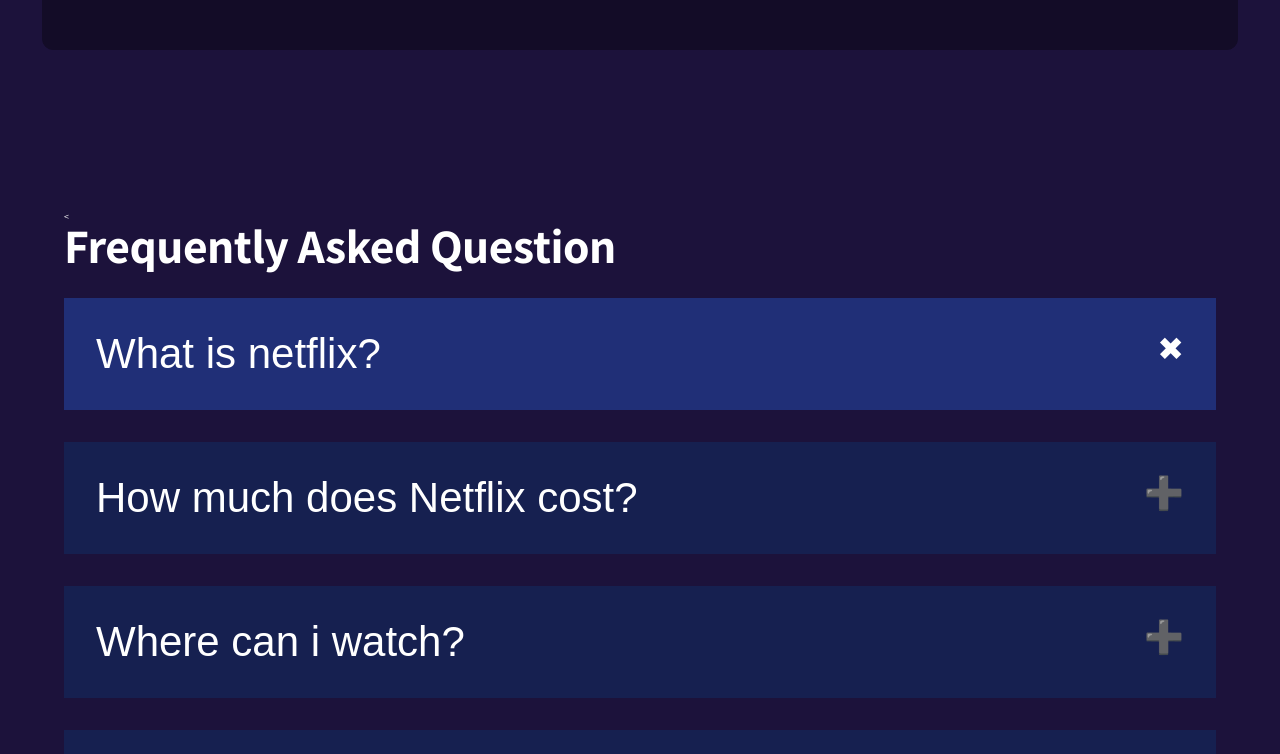
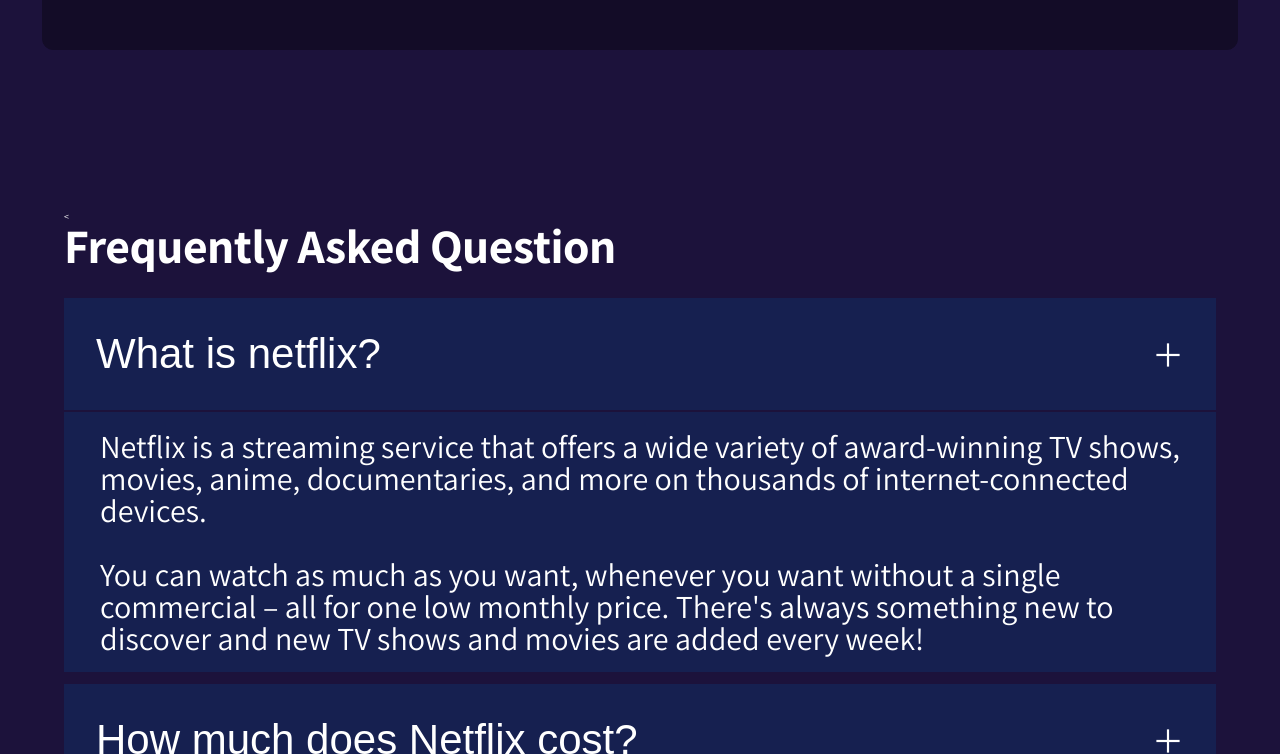
Before and after one commit to samikshyasigdel/netflix, a plain HTML site: page index.html in a window 1280 px wide. Both pictures are taken after a click on the button "What is netflix?". Shown: the part 2544-3298 px from the top of the page. Drawn offline with nearby package versions, Linux system fonts and the light colour scheme; some packages are replaced by stand-ins of ours; a script that the page names is missing.

Commit message:
initial commit

```diff
--- a/css/style.css
+++ b/css/style.css
@@ -242,8 +242,9 @@
   padding-bottom: 0;
   /* margin: 4.8rem; */
 }
-
-/* Style the button that is used to open and close the collapsible content */
+.question-wrapper {
+  margin-bottom: 1.2rem;
+}
 .collapsible {
   background-color: #162050;
   color: #fff;
@@ -254,17 +255,71 @@
   text-align: left;
   outline: none;
   font-size: 4.2rem;
-  margin-bottom: 3.2rem;
+  /* margin-bottom: 3.2rem; */
 }
+/* .icon {
 
-/* Add a background color to the button if it is clicked on (add the .active class with JS), and when you move the mouse over it (hover) */
+  height: 4.2rem;
+  width: 100%;
+} */
+
 .active,
 .collapsible:hover {
   background-color: #202f77;
 }
 
+.collapsible:after {
+  content: "\ff0b";
+  font-size: 3.2rem;
+  color: #fff;
+  float: right;
+  margin-left: 4.2rem;
+  border: none;
+}
+
+.active:after {
+  content: "\02716";
+  transform: rotate(-45deg);
+}
+
+.content {
+  display: none;
+  /* height: 50rem; */
+  padding: 1.8rem;
+  margin-top: 0.2rem;
+  max-height: 0;
+  overflow: hidden;
+  transition: max-height 0.2s ease-out;
+  background-color: #162050;
+}
+.content > p {
+  padding: 0 1.8rem;
+  font-size: 3.2rem;
+  font-family: inherit;
+}
+
+/* Style the button that is used to open and close the collapsible content */
+/* .collapsible {
+  background-color: #162050;
+  color: #fff;
+  cursor: pointer;
+  padding: 3.2rem;
+  width: 100%;
+  border: none;
+  text-align: left;
+  outline: none;
+  font-size: 4.2rem;
+  margin-bottom: 3.2rem;
+} */
+
+/* Add a background color to the button if it is clicked on (add the .active class with JS), and when you move the mouse over it (hover) */
+/* .active,
+.collapsible:hover {
+  background-color: #202f77;
+} */
+
 /* Style the collapsible content. Note: hidden by default */
-.content {
+/* .content {
   padding: 0 3.2rem;
   display: none;
   overflow: hidden;
@@ -277,9 +332,9 @@
   max-height: 0;
   overflow: hidden;
   transition: max-height 0.2s ease-out;
-}
-.collapsible:after {
-  content: "\02795"; /* Unicode character for "plus" sign (+) */
+} */
+/* .collapsible:after {
+  content: "\02795";
   font-size: 3.2rem;
   color: #fff;
   float: right;
@@ -288,8 +343,8 @@
 }
 
 .active:after {
-  content: "\02716"; /* Unicode character for "minus" sign (-) */
-}
+  content: "\02716";
+} */
 
 /* .question-box {
   display: block;
--- a/index.html
+++ b/index.html
@@ -167,16 +167,23 @@
           Frequently Asked Question
         </h3>
         <div class="queries">
+          <div class="question-wrapper">
+
             <button type="button" class="collapsible">What is netflix?</button>
             <div class="content">
               <p>
                 Netflix is a streaming service that offers a wide variety of award-winning TV shows,
                 movies, anime, documentaries, and more on thousands of internet-connected devices.
+                <br>
+                <br>
 
                 You can watch as much as you want, whenever you want without a single commercial – all for one
                 low monthly price. There's always something new to discover and new TV shows and movies are added every week!
               </p>
             </div>
+          </div>
+
+          <div class="question-wrapper">
             <button type="button" class="collapsible">How much does Netflix cost?</button>
             <div class="content">
               <p>
@@ -184,18 +191,26 @@
                 Plans range from USD2.99 to USD9.99 a month. No extra costs, no contracts.
               </p>
             </div>
-          <button type="button" class="collapsible">Where can i watch?</button>
+          </div>
+          <div class="question-wrapper">
+
+            <button type="button" class="collapsible">Where can i watch? </button>
             <div class="content">
               <p>
                 Watch anywhere, anytime. Sign in with your Netflix account to watch instantly on the web at netflix.com
                 from your personal computer or on any internet-connected device that offers the Netflix app, including
                 smart TVs, smartphones, tablets, streaming media players and game consoles.
+                <br>
+                <br>
 
                 You can also download your favorite shows with the iOS, Android, or Windows 10 app.
                 Use downloads to watch while you're on the go and without an internet connection.
                 Take Netflix with you anywhere.
               </p>
             </div>
+          </div>
+          <div class="question-wrapper">
+
             <button type="button" class="collapsible">How do I cancel?</button>
             <div class="content">
               <p>
@@ -204,6 +219,9 @@
                 cancellation fees – start or stop your account anytime.
               </p>
             </div>
+          </div>
+          <div class="question-wrapper">
+
             <button type="button" class="collapsible">What can I watch on Netflix?</button>
             <div class="content">
               <p>
@@ -212,15 +230,21 @@
 
               </p>
             </div>
+          </div>
+          <div class="question-wrapper">
+
             <button type="button" class="collapsible">Is Netflix good for kids?</button>
             <div class="content">
               <p>
                 The Netflix Kids experience is included in your membership to give parents control
                 while kids enjoy family-friendly TV shows and movies in their own space.
+                <br>
+                <br>
 
                 Kids profiles come with PIN-protected parental controls that let you restrict the maturity
                 rating of content kids can watch and block specific titles you don’t want kids to see.
               </p>
+            </div>
           </div>
           </div>
       </section>
--- a/script.js
+++ b/script.js
@@ -2,18 +2,18 @@
   let coll = document.getElementsByClassName("collapsible");
   let i;
 
-  // for (i = 0; i < coll.length; i++) {
-  //   coll[i].addEventListener("click", function () {
-  //     this.classList.toggle("active");
-  //     console.log("hello");
-  //     var content = this.nextElementSibling;
-  //     if (content.style.display === "block") {
-  //       content.style.display = "none";
-  //     } else {
-  //       content.style.display = "block";
-  //     }
-  //   });
-  // }
+  for (i = 0; i < coll.length; i++) {
+    coll[i].addEventListener("click", function () {
+      this.classList.toggle("active");
+      console.log("hello");
+      var content = this.nextElementSibling;
+      if (content.style.display === "block") {
+        content.style.display = "none";
+      } else {
+        content.style.display = "block";
+      }
+    });
+  }
   // var coll = document.getElementsByClassName("collapsible");
   // var i;
 
@@ -25,7 +25,7 @@
       if (content.style.maxHeight) {
         content.style.maxHeight = null;
       } else {
-        content.style.maxHeight = content.scrollHeight + "rem";
+        content.style.maxHeight = content.scrollHeight + "px";
       }
     });
   }
```
Lines whose indentation alone changed are shown as unchanged.
